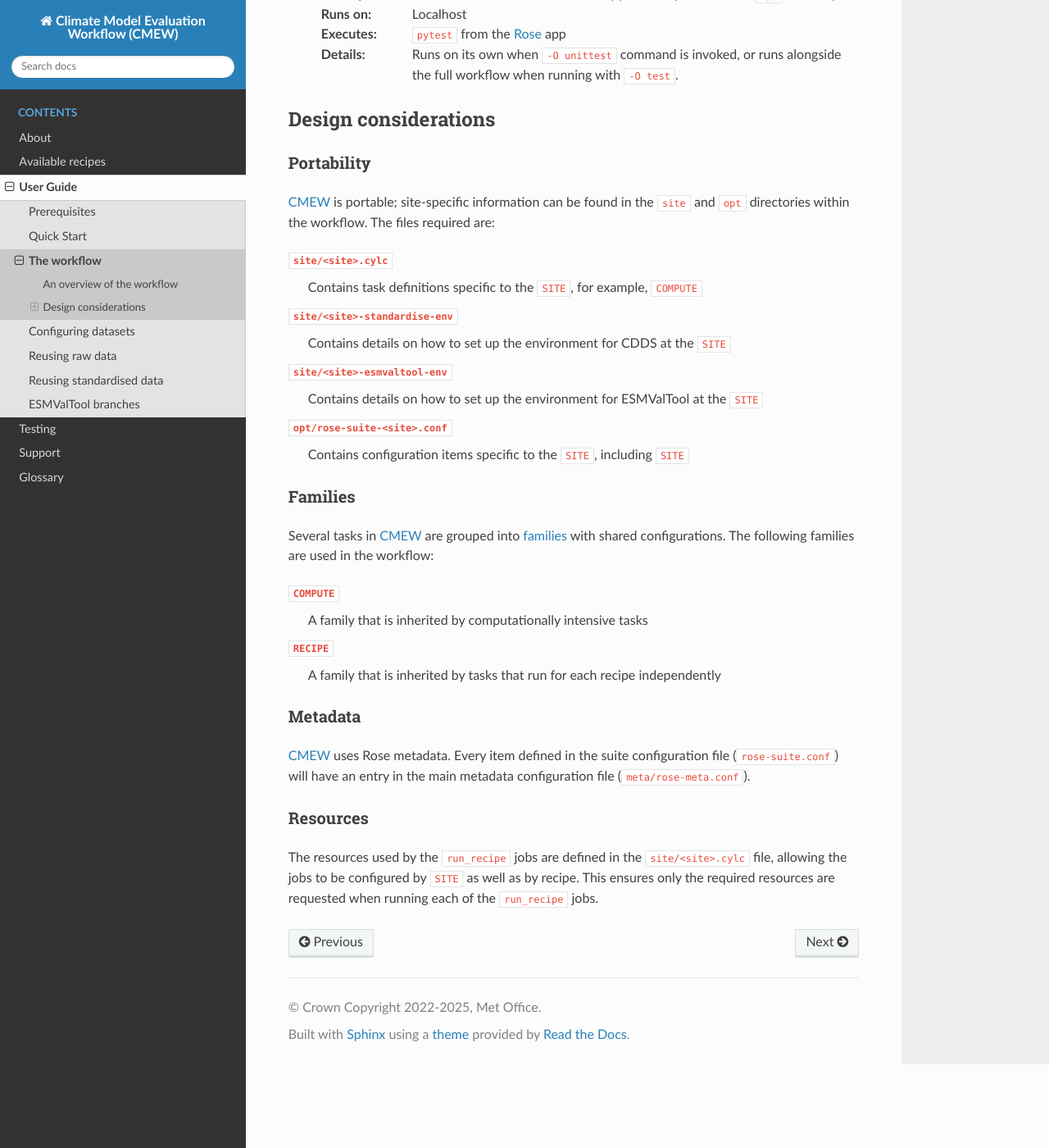
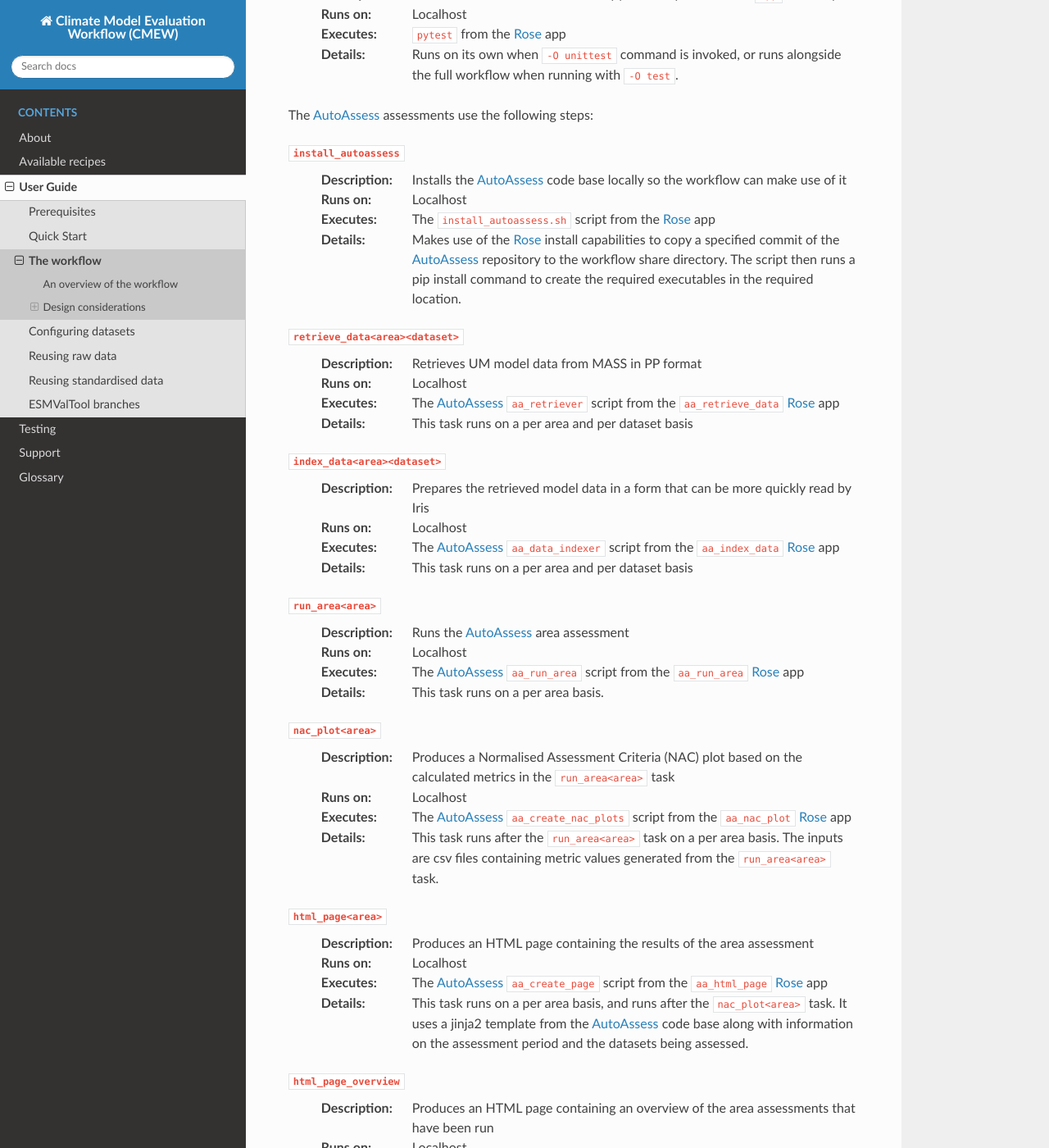
Before and after one commit to MetOffice/CMEW, a Sphinx documentation site: the page built from doc/source/user_guide/workflow.rst, in a window 1280 px wide and 1400 px high, scrolled down 2519 px. Shown: the whole window at 82% size. Built offline with Sphinx 7.4.7 and the Read the Docs theme 3.1.0, drawn with Linux system fonts in a browser that asks for light colours; some of the changed text lies outside the part shown.

Commit message:
#553: Add documentation for all AutoAssess apps
Co-authored-by: Naomi Parsons <naomi.parsons@metoffice.gov.uk>

```diff
--- a/doc/source/common.txt
+++ b/doc/source/common.txt
@@ -5,6 +5,7 @@
 
 .. Add in alphabetical order.
 
+.. |AutoAssess| replace:: :term:`AutoAssess`
 .. |CDDS| replace:: :term:`CDDS`
 .. |CMEW| replace:: :term:`CMEW`
 .. |CMIP| replace:: :term:`CMIP`
@@ -19,6 +20,7 @@
 
 .. Links
 
+.. _AutoAssess: https://github.com/MetOffice/AutoAssess
 .. _CMIP Documentation: https://wcrp-cmip.org/
 .. _Cylc Documentation: https://cylc.github.io/cylc-doc/stable/html/index.html
 .. _families: https://cylc.github.io/cylc-doc/stable/html/tutorial/runtime/configuration-consolidation/families.html
--- a/doc/source/conf.py
+++ b/doc/source/conf.py
@@ -53,5 +53,8 @@
 html_static_path = ["_static"]
 
 # Ignore the following URLs when running linkcheck.
-linkcheck_ignore = [r"https://github.com/MetOffice/CMEW.*"]
-linkcheck_ignore = [r"https://wcrp-cmip.org/"]
+linkcheck_ignore = [
+    r"https://github.com/MetOffice/AutoAssess",
+    r"https://github.com/MetOffice/CMEW.*",
+    r"https://wcrp-cmip.org/",
+]
--- a/doc/source/glossary.rst
+++ b/doc/source/glossary.rst
@@ -8,6 +8,11 @@
 .. include:: common.txt
 
 .. glossary::
+
+   AutoAssess
+     `AutoAssess`_ is the internal Met Office tool for evaluating climate model
+     simulations. It is being phased out in preference to |CMEW| and
+     |ESMValTool| recipes.
 
    CDDS
      CDDS is a package that |CMEW| uses to standardise data for use in
--- a/doc/source/user_guide/workflow.rst
+++ b/doc/source/user_guide/workflow.rst
@@ -159,6 +159,89 @@
      Runs on its own when ``-O unittest`` command is invoked, or runs alongside the
      full workflow when running with ``-O test``.
 
+The |AutoAssess| assessments use the following steps:
+
+``install_autoassess``
+  :Description:
+     Installs the |AutoAssess| code base locally so the workflow can make use of it
+  :Runs on:
+     Localhost
+  :Executes:
+     The ``install_autoassess.sh`` script from the |Rose| app
+  :Details:
+     Makes use of the |Rose| install capabilities to copy a specified commit of
+     the |AutoAssess| repository to the workflow share directory. The script
+     then runs a pip install command to create the required executables in the
+     required location.
+
+``retrieve_data<area><dataset>``
+  :Description:
+     Retrieves UM model data from MASS in PP format
+  :Runs on:
+     Localhost
+  :Executes:
+     The |AutoAssess| ``aa_retriever`` script from the ``aa_retrieve_data`` |Rose| app
+  :Details:
+     This task runs on a per area and per dataset basis
+
+``index_data<area><dataset>``
+  :Description:
+     Prepares the retrieved model data in a form that can be more quickly read by Iris
+  :Runs on:
+     Localhost
+  :Executes:
+     The |AutoAssess| ``aa_data_indexer`` script from the ``aa_index_data`` |Rose| app
+  :Details:
+     This task runs on a per area and per dataset basis
+
+``run_area<area>``
+  :Description:
+     Runs the |AutoAssess| area assessment
+  :Runs on:
+     Localhost
+  :Executes:
+     The |AutoAssess| ``aa_run_area`` script from the ``aa_run_area`` |Rose| app
+  :Details:
+     This task runs on a per area basis.
+
+``nac_plot<area>``
+  :Description:
+     Produces a Normalised Assessment Criteria (NAC) plot based on the calculated
+     metrics in the ``run_area<area>`` task
+  :Runs on:
+     Localhost
+  :Executes:
+     The |AutoAssess| ``aa_create_nac_plots`` script from the ``aa_nac_plot`` |Rose| app
+  :Details:
+     This task runs after the ``run_area<area>`` task on a per area basis. The
+     inputs are csv files containing metric values generated from the
+     ``run_area<area>`` task.
+
+``html_page<area>``
+  :Description:
+     Produces an HTML page containing the results of the area assessment
+  :Runs on:
+     Localhost
+  :Executes:
+     The |AutoAssess| ``aa_create_page`` script from the ``aa_html_page`` |Rose| app
+  :Details:
+     This task runs on a per area basis, and runs after the ``nac_plot<area>``
+     task. It uses a jinja2 template from the |AutoAssess| code base along with
+     information on the assessment period and the datasets being assessed.
+
+``html_page_overview``
+  :Description:
+     Produces an HTML page containing an overview of the area assessments that
+     have been run
+  :Runs on:
+     Localhost
+  :Executes:
+     The |AutoAssess| ``aa_create_page`` script from the ``aa_html_page`` |Rose| app
+  :Details:
+     This task runs the ``template`` optional configuration for the app in order
+     to use the specified jinja2 template file rather than the centrally held
+     |AutoAssess| template files.
+
 Design considerations
 ---------------------
 
@@ -170,6 +253,9 @@
 
 ``site/<site>.cylc``
   Contains task definitions specific to the ``SITE``, for example, ``COMPUTE``
+
+``site/<site>_autoassess.cylc``
+  Contains task definitions specific for AutoAssess at the ``SITE``
 
 ``site/<site>-standardise-env``
   Contains details on how to set up the environment for CDDS at the ``SITE``
```
